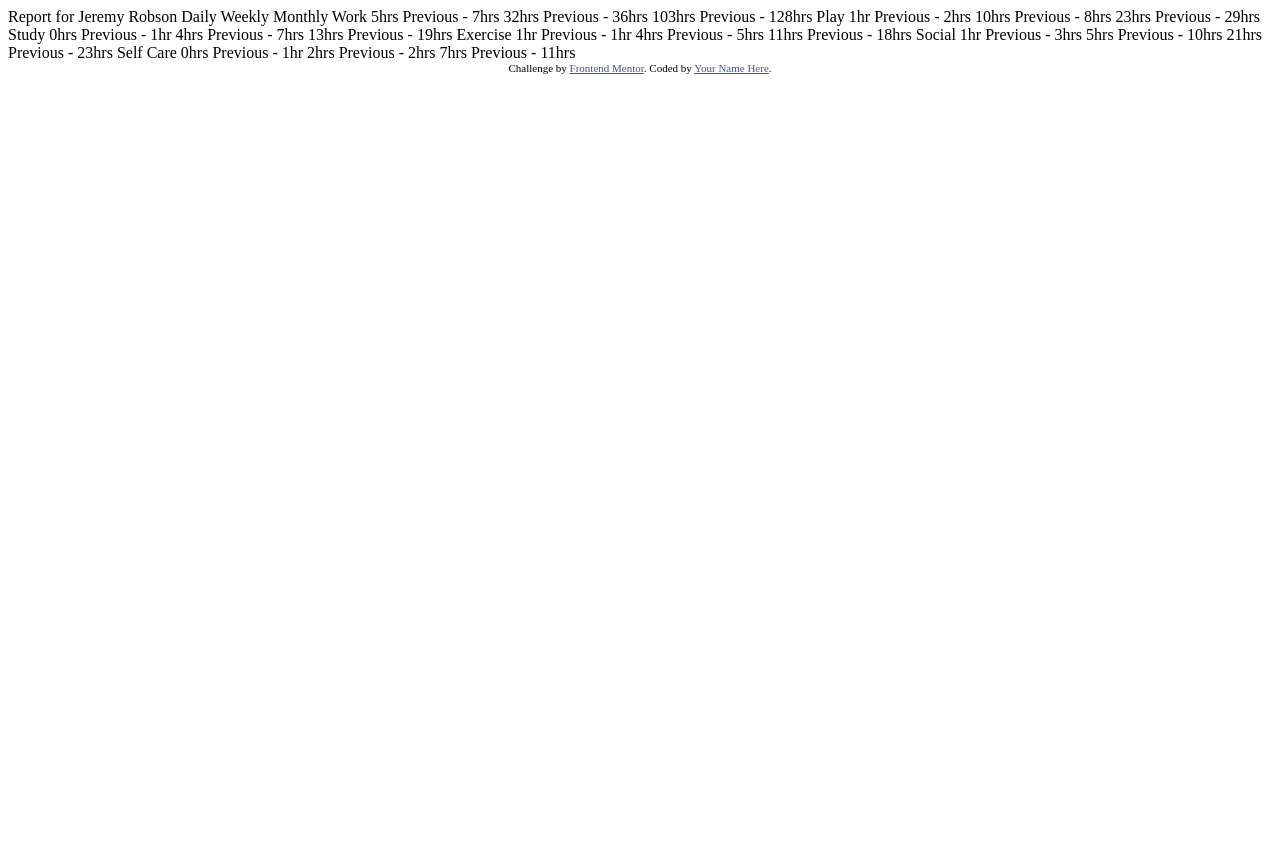
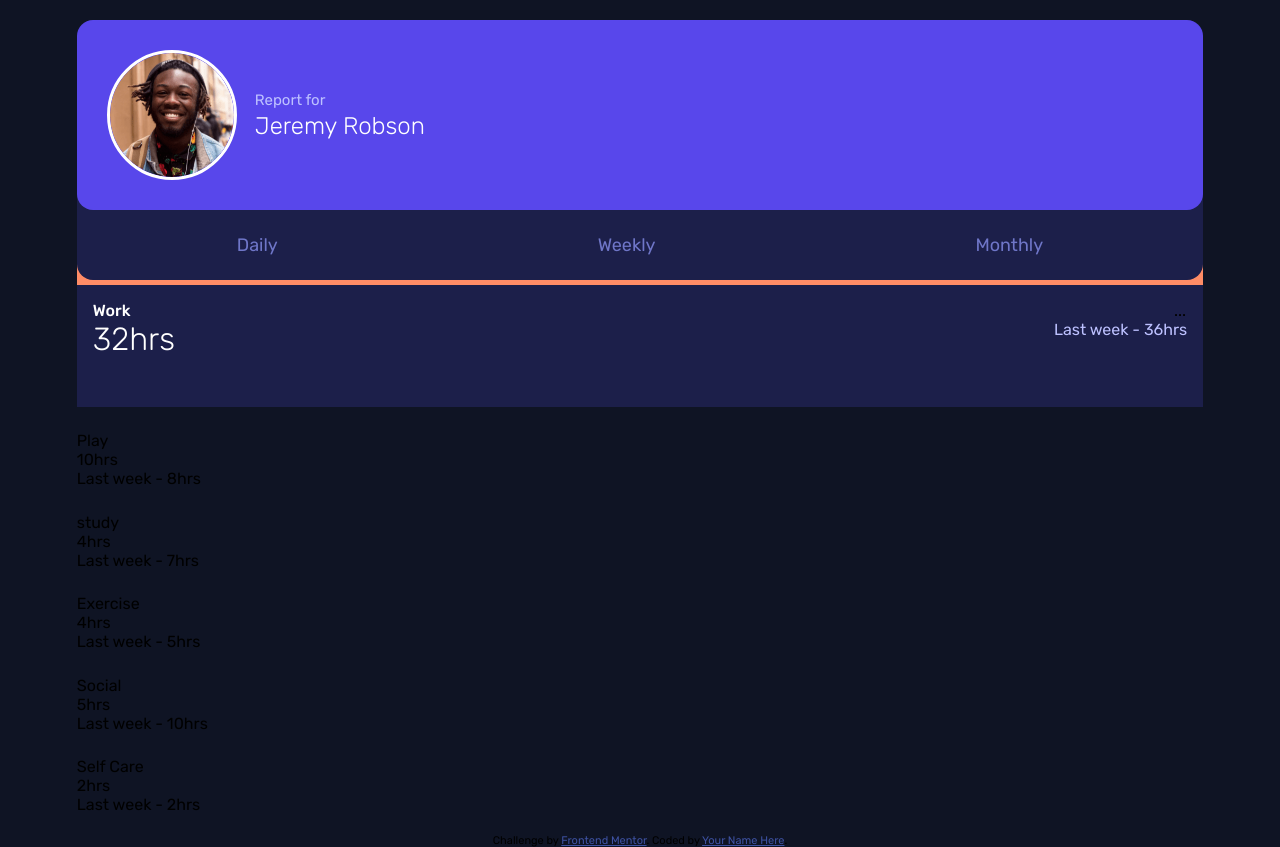
Before and after one commit to Gian-P/Frontend-Mentor-Challenges, a plain HTML site: page time-tracking-dashboard-main-challenge/index.html in a window 1280 px wide. Before the commit the page ends 800 px from the top, so only its background shows below. Drawn offline with Linux system fonts and the light colour scheme.

Commit message:
Finished time tracking proyect

```diff
--- /dev/null
+++ b/time-tracking-dashboard-main-challenge/css/base/global.css
@@ -0,0 +1,20 @@
+body{
+  background-color: var(--clr-neutral-100);
+  font-family: var(--ff-primary);
+}
+
+.container{
+  /*
+  display: grid;
+  grid-template-columns: 1fr;*/
+  width: 88%;
+  margin: 1.25rem auto;
+}
+ul{
+  display: grid;
+  grid-template-columns: 1fr;
+  gap: 1.53125rem;
+}
+li{
+  list-style: none;
+}
--- /dev/null
+++ b/time-tracking-dashboard-main-challenge/css/base/reset.css
@@ -0,0 +1,79 @@
+/* Box sizing rules */
+*,
+*::before,
+*::after {
+  box-sizing: border-box;
+}
+
+/*Remove default margin and padding*/
+*{
+  padding: 0;
+  margin: 0;
+}
+
+/* Remove default margin */
+body,
+h1,
+h2,
+h3,
+h4,
+p,
+figure,
+blockquote,
+dl,
+dd {
+  margin: 0;
+}
+
+/* Remove list styles on ul, ol elements with a list role, which suggests default styling will be removed */
+ul[role='list'],
+ol[role='list'] {
+  list-style: none;
+}
+
+/* Set core root defaults */
+html:focus-within {
+  scroll-behavior: smooth;
+}
+
+/* Set core body defaults */
+body {
+  min-height: 100vh;
+  text-rendering: optimizeSpeed;
+}
+
+/* A elements that don't have a class get default styles */
+a:not([class]) {
+  text-decoration-skip-ink: auto;
+}
+
+/* Make images easier to work with */
+img,
+picture {
+  max-width: 20%;
+  display: block;
+}
+
+/* Inherit fonts for inputs and buttons */
+input,
+button,
+textarea,
+select {
+  font: inherit;
+}
+
+/* Remove all animations, transitions and smooth scroll for people that prefer not to see them */
+@media (prefers-reduced-motion: reduce) {
+  html:focus-within {
+   scroll-behavior: auto;
+  }
+
+  *,
+  *::before,
+  *::after {
+    animation-duration: 0.01ms !important;
+    animation-iteration-count: 1 !important;
+    transition-duration: 0.01ms !important;
+    scroll-behavior: auto !important;
+  }
+}
--- /dev/null
+++ b/time-tracking-dashboard-main-challenge/css/base/root.css
@@ -0,0 +1,21 @@
+:root{
+  --clr-primary-100: hsl(246, 80%, 60%);
+
+  --clr-primary-200: hsl(15, 100%, 70%);
+  --clr-primary-300: hsl(195, 74%, 62%);
+  --clr-primary-400: hsl(348, 100%, 68%);
+  --clr-primary-500: hsl(145, 58%, 55%);
+  --clr-primary-600: hsl(264, 64%, 52%);
+  --clr-primary-700: hsl(43, 84%, 65%);
+
+  --clr-neutral-100: hsl(226, 43%, 10%);
+  --clr-neutral-200: hsl(235, 46%, 20%);
+  --clr-neutral-300: hsl(235, 45%, 61%);
+  --clr-neutral-400: hsl(236, 100%, 87%);
+
+  --ff-primary: 'Rubik', sans-serif;
+
+  --fs-100: 1.125rem;
+
+
+}
--- /dev/null
+++ b/time-tracking-dashboard-main-challenge/css/components/card-styles.css
@@ -0,0 +1,99 @@
+/*First card styles*/
+.first-card{
+  max-height: 202.19px;
+}
+
+.top-part-first-card{
+  display: flex;
+  background-color: var(--clr-primary-100);
+  padding: 1.875rem;
+  gap: 1.125rem;
+  position: relative;
+  border-radius: 1rem;
+  z-index: 1;
+}
+
+.top-part-first-card img:nth-child(1){
+  width: 26%;
+  max-width: 130px;
+  border: 3px solid white;
+  border-radius: 50%;
+}
+
+.first-card-credentials{
+  align-self: center;
+}
+
+.first-card-credentials p:nth-child(1){
+  color: #bdc1ff;
+  margin-bottom: 3px;
+  font-size: 0.9375rem;
+}
+
+.first-card-credentials p:nth-child(2){
+  color: white;
+  font-size: 1.5rem;
+  font-weight: 300;
+}
+
+.bottom-part-first-card{
+  display: flex;
+  justify-content: space-around;
+  align-items: flex-end;
+  background-color: var(--clr-neutral-200);
+  min-height: 7.5rem;
+  position: relative;
+  border-radius: 1rem;
+  bottom: 50px;
+}
+
+.bottom-part-first-card p {
+  margin-bottom: 24px;
+  color: #6f76c8;
+  font-size: 1.125rem;
+  cursor: pointer;
+}
+
+/*Second card styles*/
+
+.top-part-second-card{
+  background-color: var(--clr-primary-200);
+  min-height: 38.5px;
+}
+
+.bottom-part-second-card{
+  display: flex;
+  justify-content: space-between;
+  padding: 1rem;
+  background-color: var(--clr-neutral-200);
+  min-height: 121.5px;
+}
+
+.bottom-part-second-card .bottom-part-right-side p:nth-child(2){
+  color: #bdc1ff;
+  font-size: 1rem;
+}
+
+.bottom-part-second-card div span{
+  margin-left: 120px;
+}
+
+.bottom-part-second-card div p:nth-child(1){
+  color: white;
+  font-size: 1rem;
+  font-weight: 500;
+}
+
+.bottom-part-second-card .bottom-part-left-side p:nth-child(2){
+  color: white;
+  font-size: 2rem;
+  font-weight: 300;
+}
+
+/*Third card styles*/
+
+/*Fourth card styles*/
+
+/*Sixth card styles*/
+
+/*Seventh card styles*/
--- /dev/null
+++ b/time-tracking-dashboard-main-challenge/css/main.css
@@ -0,0 +1,5 @@
+@import './base/root.css';
+@import './base/reset.css';
+@import './base/global.css';
+@import './base/media-queries.css';
+@import './components/card-styles.css';
--- a/time-tracking-dashboard-main-challenge/index.html
+++ b/time-tracking-dashboard-main-challenge/index.html
@@ -5,6 +5,10 @@
   <meta name="viewport" content="width=device-width, initial-scale=1.0"> <!-- displays site properly based on user's device -->
 
   <link rel="icon" type="image/png" sizes="32x32" href="./images/favicon-32x32.png">
+  <link rel="preconnect" href="https://fonts.googleapis.com">
+  <link rel="preconnect" href="https://fonts.gstatic.com" crossorigin>
+  <link href="https://fonts.googleapis.com/css2?family=Rubik:wght@300;400;500&display=swap" rel="stylesheet">
+  <link rel="stylesheet" href="./css/main.css">
 
   <title>Frontend Mentor | Time tracking dashboard</title>
 
@@ -15,63 +19,126 @@
   </style>
 </head>
 <body>
+  <div class="container">
+    <main>
+      <ul>
+        <li class="first-card">
+          <blockquote>
+            <div class="top-part-first-card">
+              <img src="./images/image-jeremy.png" alt="">
+              <div class="first-card-credentials">
+                <p>Report for</p>
+                <p>Jeremy Robson</p>
+              </div>
+            </div>
+            <div class="bottom-part-first-card">
+              <p>Daily</p>
+              <p>Weekly</p>
+              <p>Monthly</p>
+            </div>
+          </blockquote>
+        </li>
+        <li class="second-card">
+          <blockquote>
+            <div class="top-part-second-card">
+            </div>
+            <div class="bottom-part-second-card common-bottom-part-styles">
+              <div class="bottom-part-left-side">
+                <p>
+                  Work
+                </p>
+                <p>32hrs</p>
+              </div>
+              <div class="bottom-part-right-side">
+                <span>...</span>
+                <p>Last week - 36hrs</p>
+              </div>
+            </div>
+          </blockquote>
+        </li>
 
-  Report for
-  Jeremy Robson
+        <li class="third-card">
+          <blockquote>
+            <div class="top-part-third-card">
+            </div>
+            <div class="bottom-part-third-card common-bottom-part-styles">
+              <div>
+                <p>
+                  Play
+                </p>
+                <p>10hrs</p>
+              </div>
+              <p>Last week - 8hrs</p>
+            </div>
+          </blockquote>
+        </li>
 
-  Daily
-  Weekly
-  Monthly
+        <li class="fourth-card">
+          <blockquote>
+            <div class="top-part-fourth-card">
+            </div>
+            <div class="bottom-part-fourth-card common-bottom-part-styles">
+              <div>
+                <p>
+                  study
+                </p>
+                <p>4hrs</p>
+              </div>
+              <p>Last week - 7hrs</p>
+            </div>
+          </blockquote>
+        </li>
 
-  Work
-  5hrs <!-- daily -->
-  Previous - 7hrs <!-- daily -->
-  32hrs <!-- weekly -->
-  Previous - 36hrs <!-- weekly -->
-  103hrs <!-- monthly -->
-  Previous - 128hrs <!-- monthly -->
+        <li class="fifth-card">
+          <blockquote>
+            <div class="top-part-fifth-card">
+            </div>
+            <div class="bottom-part-fifth-card common-bottom-part-styles">
+              <div>
+                <p>
+                  Exercise
+                </p>
+                <p>4hrs</p>
+              </div>
+              <p>Last week - 5hrs</p>
+            </div>
+          </blockquote>
+        </li>
 
-  Play
-  1hr <!-- daily -->
-  Previous - 2hrs <!-- daily -->
-  10hrs <!-- weekly -->
-  Previous - 8hrs <!-- weekly -->
-  23hrs <!-- monthly -->
-  Previous - 29hrs <!-- monthly -->
+        <li class="sixth-card">
+          <blockquote>
+            <div class="top-part-sixth-card">
+            </div>
+            <div class="bottom-part-sixth-card common-bottom-part-styles">
+              <div>
+                <p>
+                  Social
+                </p>
+                <p>5hrs</p>
+              </div>
+              <p>Last week - 10hrs</p>
+            </div>
+          </blockquote>
+        </li>
 
-  Study
-  0hrs <!-- daily -->
-  Previous - 1hr <!-- daily -->
-  4hrs <!-- weekly -->
-  Previous - 7hrs <!-- weekly -->
-  13hrs <!-- monthly -->
-  Previous - 19hrs <!-- monthly -->
-
-  Exercise
-  1hr <!-- daily -->
-  Previous - 1hr <!-- daily -->
-  4hrs <!-- weekly -->
-  Previous - 5hrs <!-- weekly -->
-  11hrs <!-- monthly -->
-  Previous - 18hrs <!-- monthly -->
-
-  Social
-  1hr <!-- daily -->
-  Previous - 3hrs <!-- daily -->
-  5hrs <!-- weekly -->
-  Previous - 10hrs <!-- weekly -->
-  21hrs <!-- monthly -->
-  Previous - 23hrs <!-- monthly -->
-
-  Self Care
-  0hrs <!-- daily -->
-  Previous - 1hr <!-- daily -->
-  2hrs <!-- weekly -->
-  Previous - 2hrs <!-- weekly -->
-  7hrs <!-- monthly -->
-  Previous - 11hrs <!-- monthly -->
-
-
+        <li class="seventh-card">
+          <blockquote>
+            <div class="top-part-seventh-card">
+            </div>
+            <div class="bottom-part-seventh-card common-bottom-part-styles">
+              <div>
+                <p>
+                  Self Care
+                </p>
+                <p>2hrs</p>
+              </div>
+              <p>Last week - 2hrs</p>
+            </div>
+          </blockquote>
+        </li>
+      </ul>
+    </main>
+  </div>
   <div class="attribution">
     Challenge by <a href="https://www.frontendmentor.io?ref=challenge" target="_blank">Frontend Mentor</a>.
     Coded by <a href="#">Your Name Here</a>.
```
Also changed, not shown: time-tracking-dashboard-main-challenge/css/base/media-queries.css (added).
